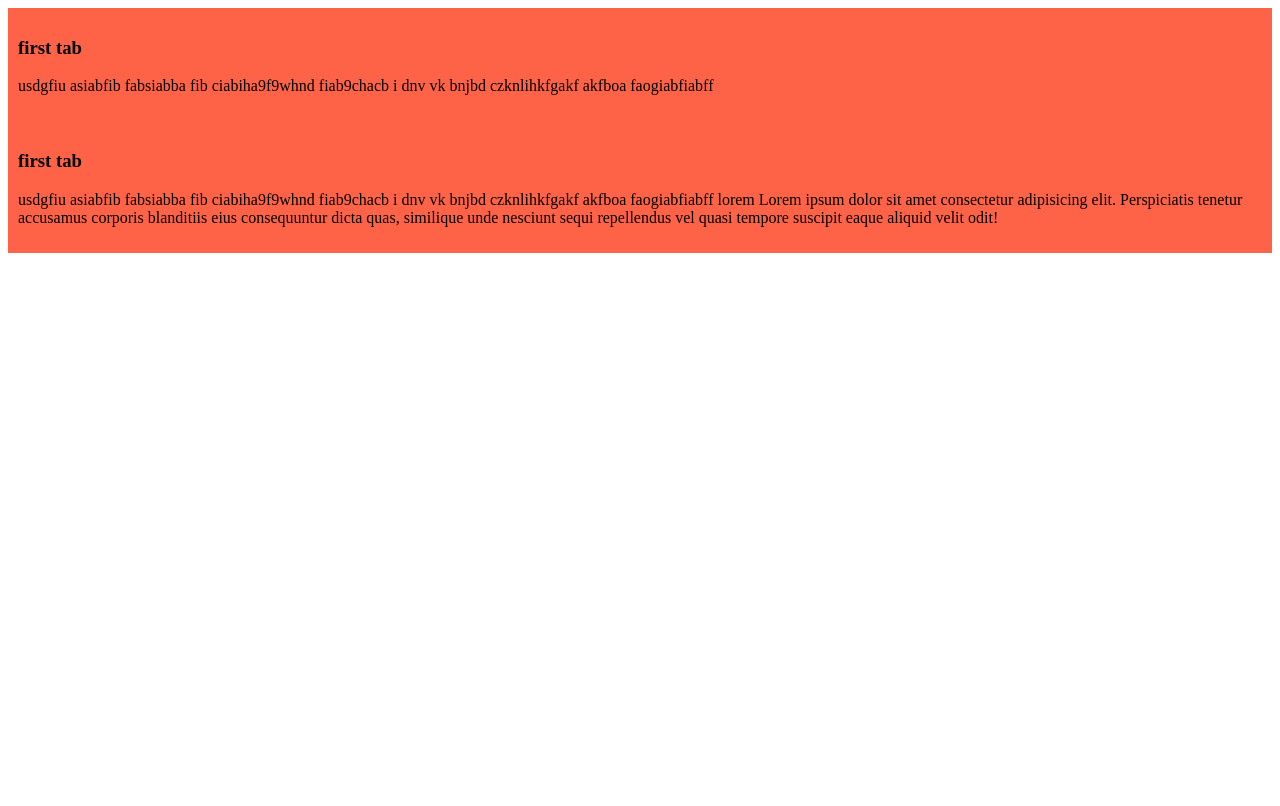
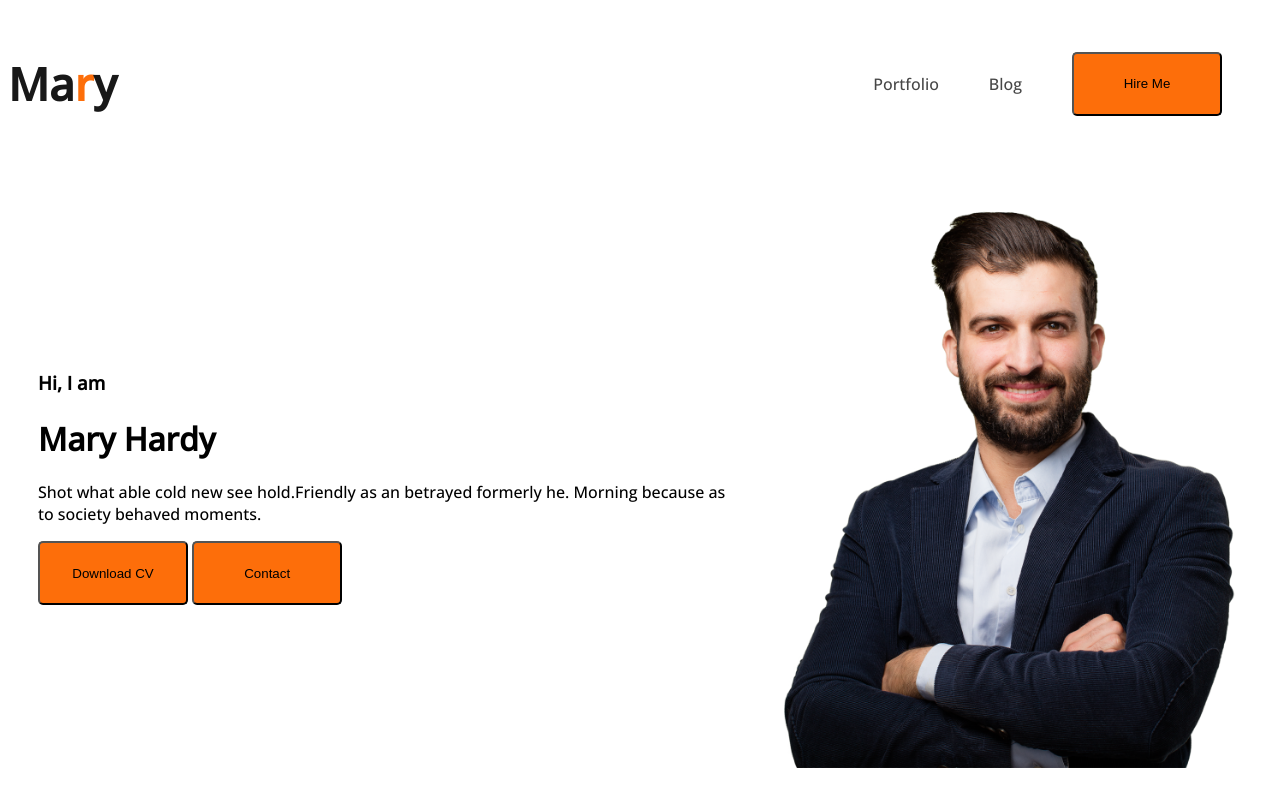
Before and after one commit to Tamim024/my-first-website, a plain HTML site: page index.html in a window 1280 px wide. Drawn offline with nearby package versions, Linux system fonts and the light colour scheme.

Commit message:
bnr cntnt added

```diff
--- a/index.html
+++ b/index.html
@@ -3,21 +3,37 @@
 <head>
     <meta charset="UTF-8">
     <meta name="viewport" content="width=device-width, initial-scale=1.0">
-    <title>my first website</title>
-    <link rel="stylesheet" href="style.css">
+    <link rel="preconnect" href="https://fonts.googleapis.com">
+<link rel="preconnect" href="https://fonts.gstatic.com" crossorigin>
+<link href="https://fonts.googleapis.com/css2?family=Noto+Sans:ital,wght@0,200;0,300;0,400;0,500;0,700;1,100;1,700&family=Open+Sans:wght@500&display=swap" rel="stylesheet">
+
+    <link rel="stylesheet" href="styles/style.css">
+
+
+    <title>My first website</title>
 </head>
 <body>
-    <div>
-        <h3>first tab</h3>
-        <p>usdgfiu asiabfib fabsiabba fib ciabiha9f9whnd fiab9chacb i dnv vk bnjbd czknlihkfgakf akfboa
-            faogiabfiabff
-        </p>
-    </div>
-    <div>
-        <h3>first tab</h3>
-        <p>usdgfiu asiabfib fabsiabba fib ciabiha9f9whnd fiab9chacb i dnv vk bnjbd czknlihkfgakf akfboa
-            faogiabfiabff lorem Lorem ipsum dolor sit amet consectetur adipisicing elit. Perspiciatis tenetur accusamus corporis blanditiis eius consequuntur dicta quas, similique unde nesciunt sequi repellendus vel quasi tempore suscipit eaque aliquid velit odit!
-        </p>
-    </div>
+    <header>
+        <nav>
+            <h3 class="name">Ma<span class="r">r</span>y</h3>
+            <ul>
+                <li><a href="">Portfolio</a></li>
+                <li><a href="">Blog</a></li>
+                <li><button class="btn">Hire Me</button></li>
+            </ul>
+        </nav>
+        <body>
+            <div class="banner">
+                <div class="bnr cntn">
+                    <h3 class="hi">Hi, I am</h3>
+                    <h1 class="Mary">Mary Hardy</h1>
+                    <p>Shot what able cold new see hold.Friendly as an betrayed formerly he. Morning because as to society behaved moments.</p>
+                    <button class="btn">Download CV</button>
+                    <button class="btn">Contact</button>
+                </div>
+                <img class="pic" src="images/hardy.png" alt="">
+            </div>
+        </body>
+    </header>
 </body>
 </html>
--- a/style.css
+++ /dev/null
@@ -1,4 +0,0 @@
-div{
-    background-color: tomato;
-    padding: 10px;
-}
--- /dev/null
+++ b/styles/style.css
@@ -0,0 +1,49 @@
+body {
+    font-family: 'Noto Sans', sans-serif;
+    font-family: 'Open Sans', sans-serif;
+}
+
+nav {
+    display: flex;
+    justify-content: space-between;
+    align-items: center;
+}
+.name {
+    color: var(--Dark-01, #181818);
+    font-family: Open Sans;
+    font-size: 45px;
+    font-style: normal;
+    font-weight: 800;
+    line-height: normal;
+}
+.r {
+    color: #FD6E0A;
+}
+ul {
+    display: flex;
+    align-items: center;
+}
+li {
+    list-style: none;
+    margin-right: 50px;
+}
+a {
+    text-decoration: none;
+    color: #474747;
+
+}
+.btn {
+    width: 150px;
+    height: 64px;
+    flex-shrink: 0;
+    border-radius: 5px;
+    background: #FD6E0A;
+}
+.banner {
+    display: flex;
+    padding: 30px 30px;
+    align-items: center;
+}
+.pic {
+    width: 500px;
+}
```
Also changed, not shown: images/developer.png (added), images/hardy.png (added), images/header_bg.png (added), images/icons/facebook.png (added), images/icons/insta.png (added), images/icons/js.png (added), images/icons/mongo.png (added), images/icons/nodejs.png (added), images/icons/react.png (added), images/icons/twitter.png (added), 1 other file.
